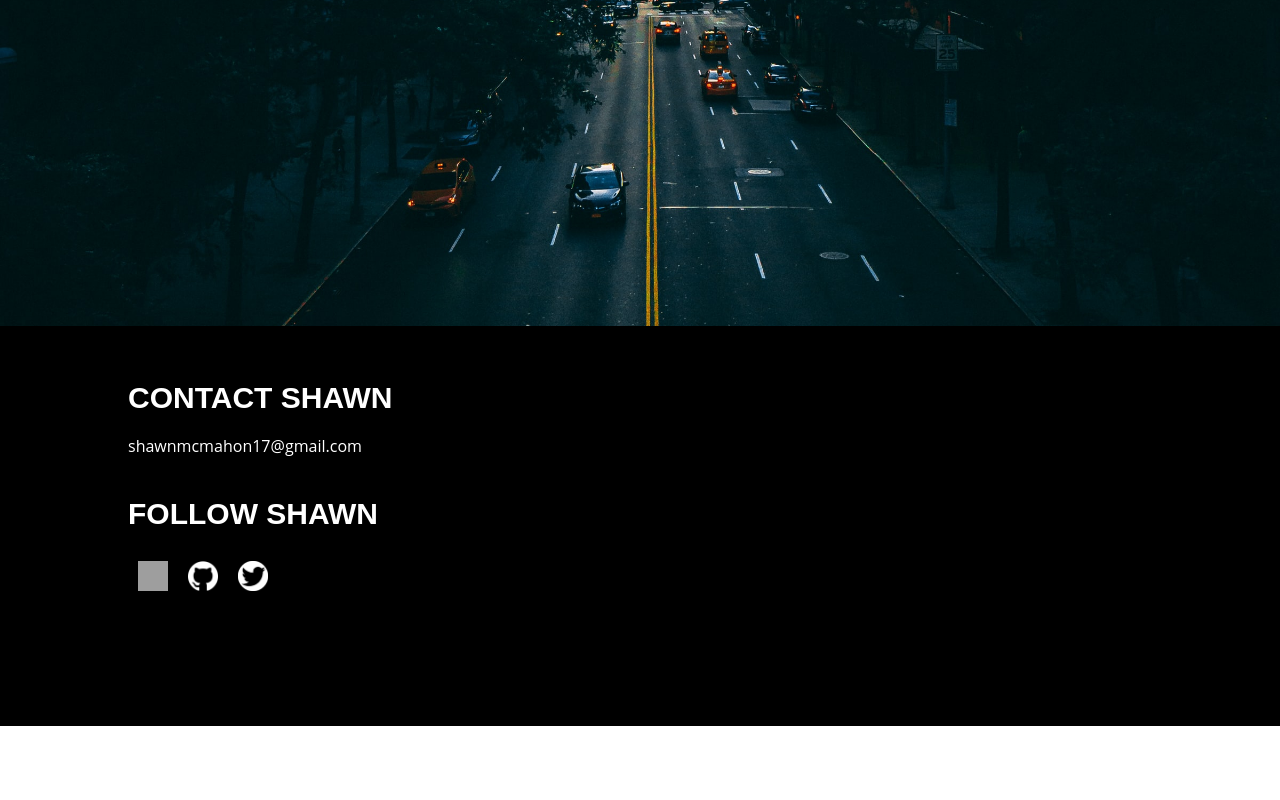
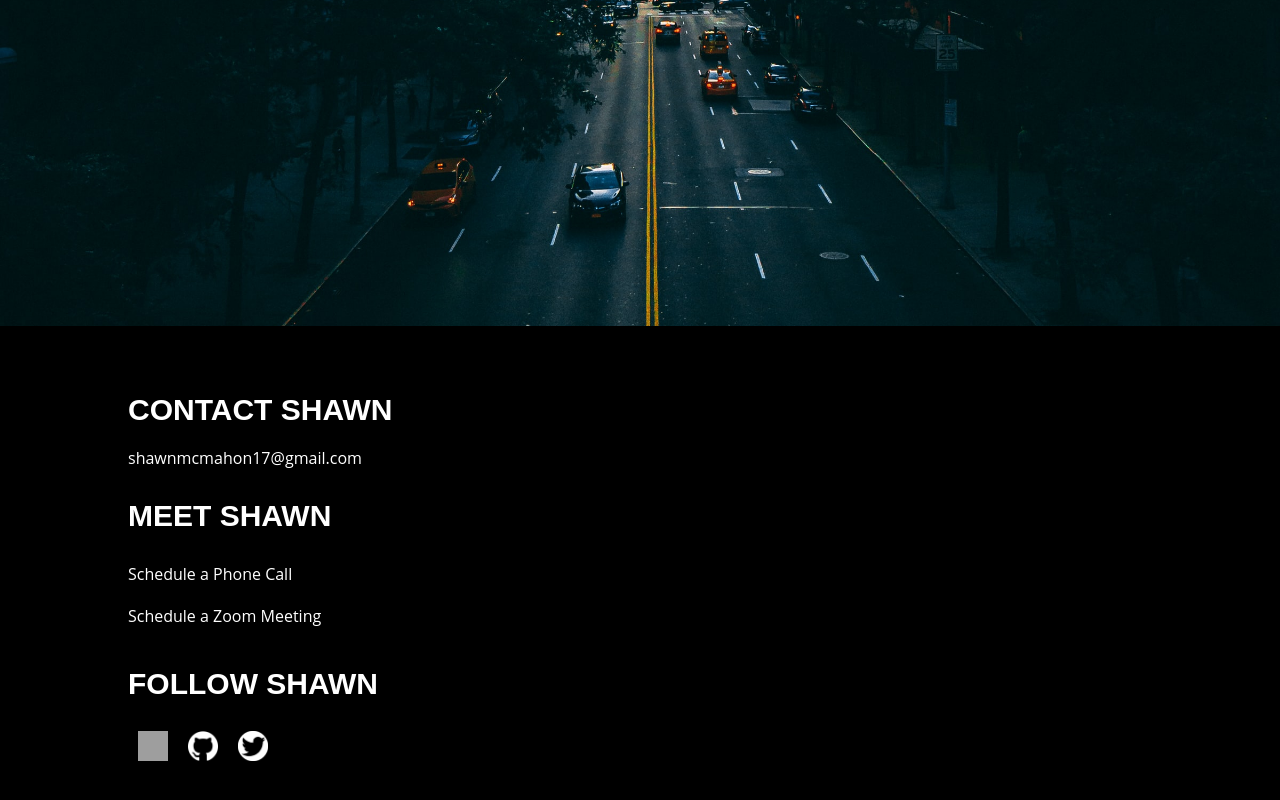
Before and after one commit to shawnmcmahon/portfolio, a React (Create React App) app: page / in a window 1280 px wide. Shown: the part 1674-2474 px from the top of the page. Before the commit the page ends 2400 px from the top, so only its background shows below. Built offline with nearby package versions, Linux system fonts and the light colour scheme; grey boxes are pictures that could not be loaded.

Commit message:
Add meeting links to the footer

```diff
--- a/src/Components/Footer/Footer.css
+++ b/src/Components/Footer/Footer.css
@@ -2,7 +2,7 @@
   color: #fff;
   background-color: #000;
   width: 100%;
-  height: 50vh;
+  height: 65vh;
   display: flex;
   justify-content: center;
   align-items: center;
@@ -30,8 +30,19 @@
 .contact-value-container {
   font-family: 'Open Sans', sans-serif;
   font-size: 16px;
-  padding: 10px 0px 20px;
+  padding: 10px 0px 10px;
   font-weight: 400;
+}
+
+.meeting-container {
+  display: flex;
+  flex-direction: column;
+}
+
+.meeting-value {
+  color: white;
+  text-decoration: none;
+  padding: 10px 0px 10px;
 
 }
 
--- a/src/Components/Footer/Footer.js
+++ b/src/Components/Footer/Footer.js
@@ -12,6 +12,17 @@ const Footer = () => {
         </div>
         <div className="contact-value-container">
           shawnmcmahon17@gmail.com
+        </div>
+        <div className="contact-label-container">
+          MEET SHAWN
+        </div>
+        <div className="contact-value-container meeting-container">
+            <a href="https://calendly.com/shawnmcmahon/one-on-one-call" className="meeting-value">
+              Schedule a Phone Call
+            </a>
+            <a href="https://calendly.com/shawnmcmahon/30min" className="meeting-value">
+              Schedule a Zoom Meeting
+            </a>
         </div>
         <div className="contact-label-container">
           FOLLOW SHAWN
```
